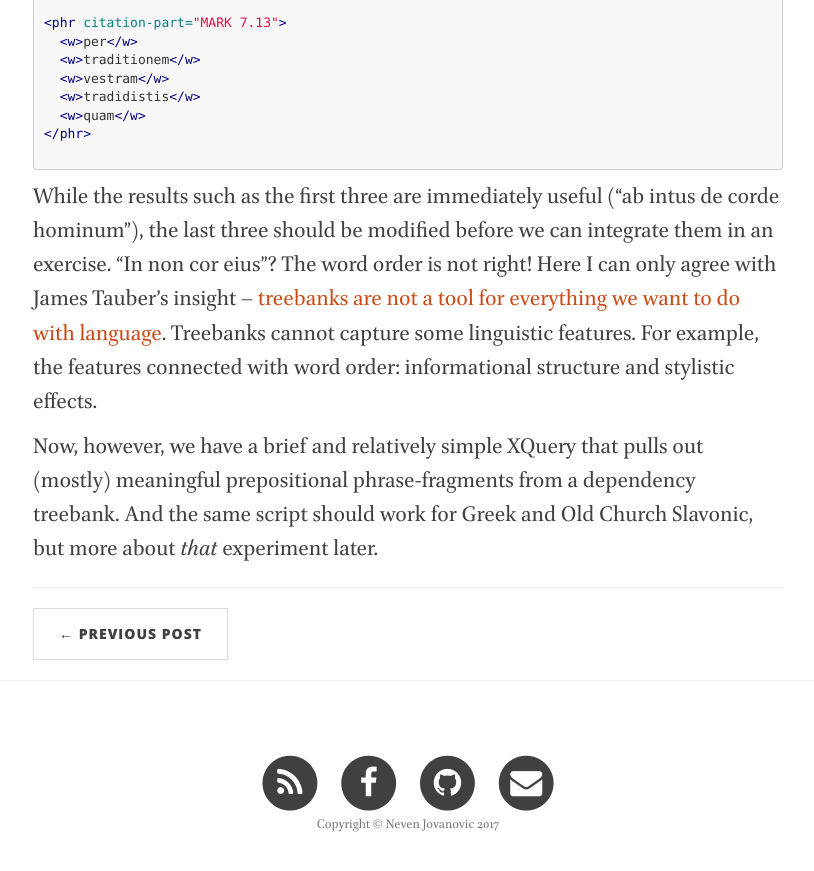
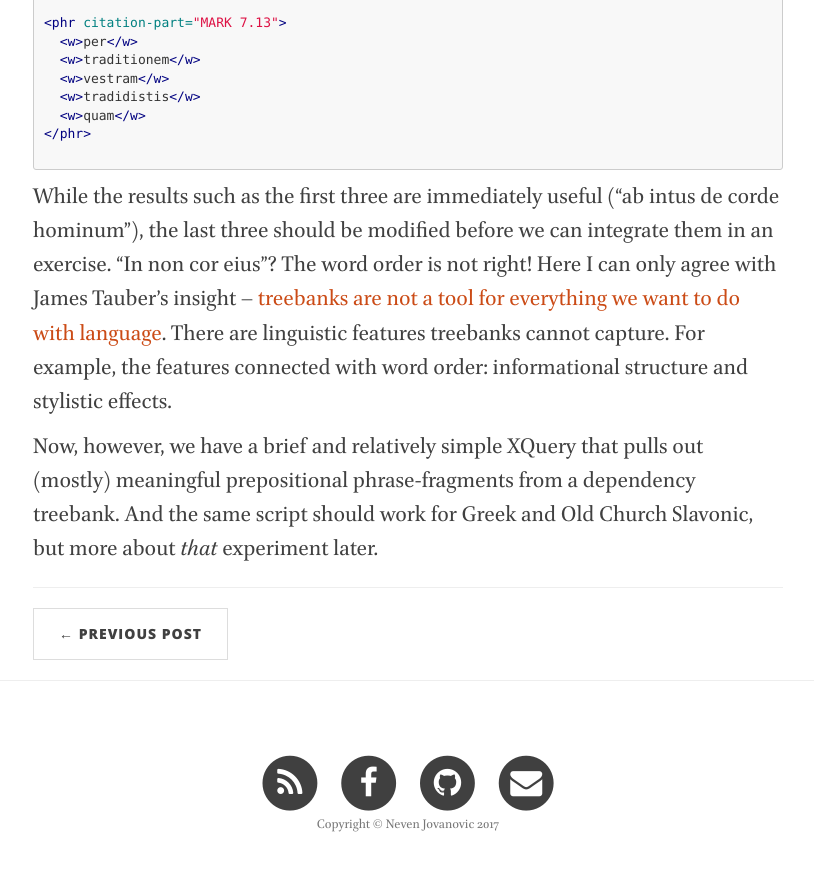
Before and after one commit to nevenjovanovic/nevenjovanovic.github.io, a Jekyll site: the page built from _posts/2017-06-25-treebanks-for-learners.markdown, in a window 1280 px wide and 900 px high, scrolled down 2307 px. Shown: the top 871 px of the window, without its empty margins (232-1046 px from the left). Built offline with Jekyll 4.4.1, drawn with Linux system fonts in a browser that asks for light colours; nearby versions of some CDN libraries.

Commit message:
Stylistic rewrite at the end

````diff
--- a/_posts/2017-06-25-treebanks-for-learners.markdown
+++ b/_posts/2017-06-25-treebanks-for-learners.markdown
@@ -89,6 +89,6 @@ Running the script against the Latin part of our `proiel-biblia-tb` database, we
 
 ```
 
-While the results such as the first three are immediately useful ("ab intus de corde hominum"), the last three should be modified before we can integrate them in an exercise. "In non cor eius"? The word order is not right! Here I can only agree with James Tauber's insight -- [treebanks are not a tool for everything we want to do with language](https://jktauber.com/2017/05/24/comparing-analyses-herodotus/). Treebanks cannot capture some linguistic features. For example, the features connected with word order: informational structure and stylistic effects.
+While the results such as the first three are immediately useful ("ab intus de corde hominum"), the last three should be modified before we can integrate them in an exercise. "In non cor eius"? The word order is not right! Here I can only agree with James Tauber's insight -- [treebanks are not a tool for everything we want to do with language](https://jktauber.com/2017/05/24/comparing-analyses-herodotus/). There are linguistic features treebanks cannot capture. For example, the features connected with word order: informational structure and stylistic effects.
 
 Now, however, we have a brief and relatively simple XQuery that pulls out (mostly) meaningful prepositional phrase-fragments from a dependency treebank. And the same script should work for Greek and Old Church Slavonic, but more about *that* experiment later.
````
